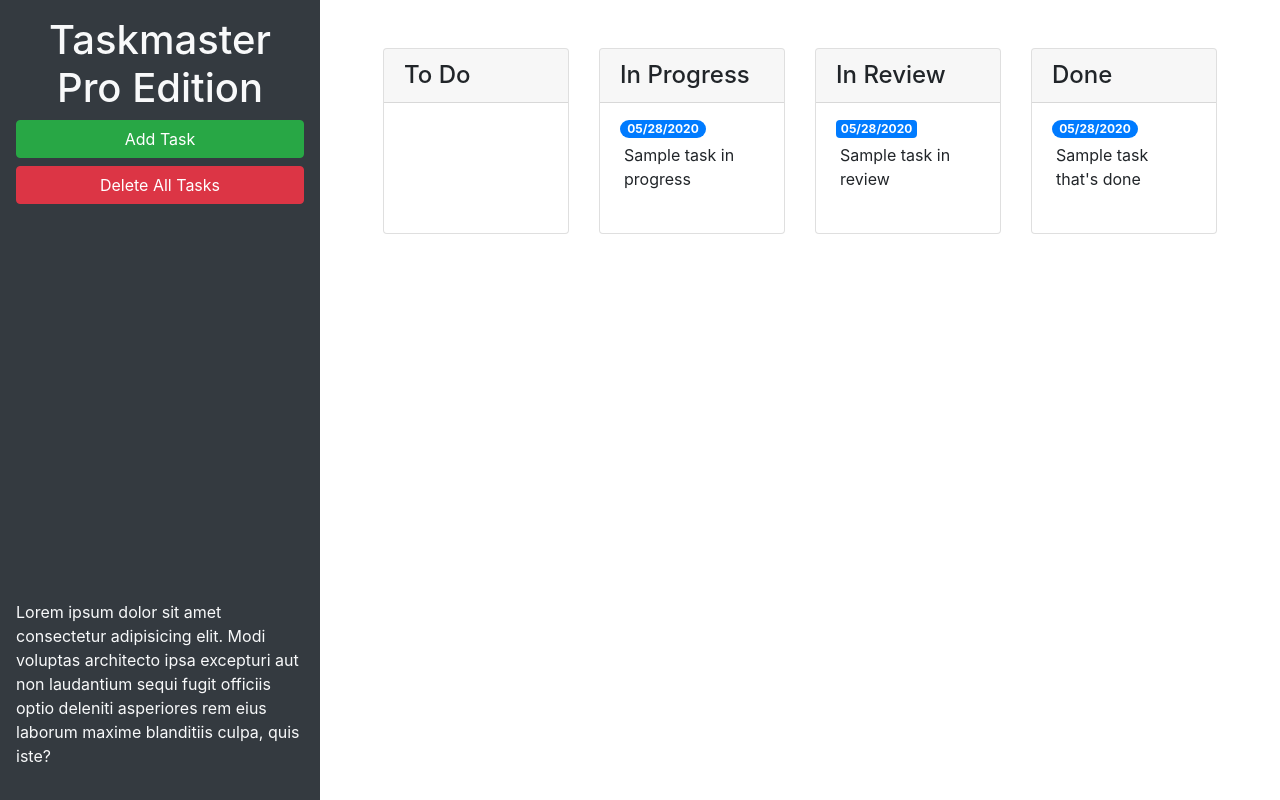
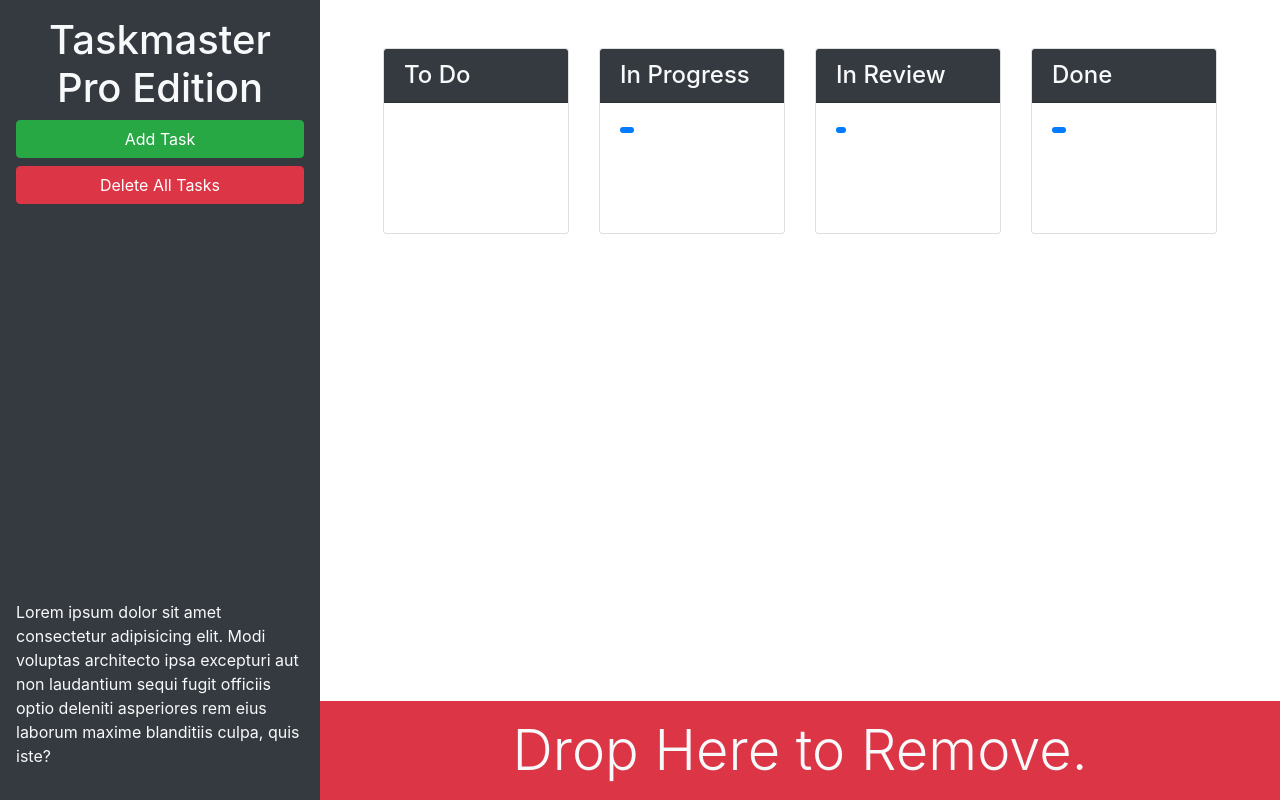
Before and after one commit to Connor-vb/taskmaster-pro, a plain HTML site: page index.html in a window 1280 px wide. Drawn offline with nearby package versions, Linux system fonts and the light colour scheme.

Commit message:
added drop feature

```diff
--- a/index.html
+++ b/index.html
@@ -13,22 +13,22 @@
 <body>
 
   <div class="row min-vh-100 no-gutters">
-    <header class="col-12 col-lg-3 bg-dark text-light d-flex flex-column p-4 p-lg-3">
+    <header class="col-12 col-lg-3 bg-dark text-light sticky-top d-flex flex-column p-4 p-lg-3">
       <h1 class="text-center">Taskmaster Pro Edition</h1>
       <button id="create-task" class="btn btn-block btn-success" data-toggle="modal" data-target="#task-form-modal">Add
         Task</button>
       <button id="remove-tasks" class="btn btn-block btn-danger">Delete All Tasks</button>
-      <p class="mt-auto">Lorem ipsum dolor sit amet consectetur adipisicing elit. Modi voluptas architecto ipsa
+      <p class="mt-auto d-none d-lg-block">Lorem ipsum dolor sit amet consectetur adipisicing elit. Modi voluptas architecto ipsa
         excepturi aut non
         laudantium sequi fugit officiis optio deleniti asperiores rem eius laborum maxime blanditiis culpa, quis iste?
       </p>
     </header>
-    <main class="col-12 col-lg-9">
+    <main class="col-12 col-lg-9 d-flex flex-column">
       <!-- to do start -->
       <div class="m-5 row justify-content-around">
         <div class="col-12 col-md-6 col-xl-3 mb-3">
           <div class="card">
-          <h4 class="card-header">
+          <h4 class="card-header bg-dark text-light">
             To Do
           </h4>
         <ul id="list-toDo" class="list-group list-group-flush"> </ul>
@@ -38,13 +38,13 @@
         <!-- in progress start -->
         <div class="col-12 col-md-6 col-xl-3 mb-3">
           <div class="card">
-          <h4 class="card-header">
+          <h4 class="card-header bg-dark text-light">
             In Progress
           </h4>
           <ul id="list-inProgress" class="list-group list-group-flush">
             <li class="list-group-item">
-              <span class="badge badge-primary badge-pill">05/28/2020</span>
-              <p class="m-1">Sample task in progress</p>
+              <span class="badge badge-primary badge-pill"> </span>
+              <p class="m-1"> </p>
             </li>
           </ul>
           </div>
@@ -53,13 +53,13 @@
         <!-- in review start -->
         <div class="col-12 col-md-6 col-xl-3 mb-3">
           <div class="card">
-          <h4 class="card-header">
+          <h4 class="card-header bg-dark text-light">
             In Review
           </h4>
           <ul id="list-inReview" class="list-group list-group-flush">
           <li class="list-group-item">
-            <span class="badge badge-primary badge-bill">05/28/2020</span>
-            <p class="m-1">Sample task in review</p>
+            <span class="badge badge-primary badge-bill"> </span>
+            <p class="m-1"> </p>
           </li>
         </ul>
           </div>
@@ -68,18 +68,23 @@
         <!-- done start -->
         <div class="col-12 col-md-6 col-xl-3 mb-3">
           <div class="card">
-          <h4 class="card-header">
+          <h4 class="card-header bg-dark text-light">
             Done
           </h4>
           <ul id="list-done" class="list-group list-group-flush">
             <li class="list-group-item">
-              <span class="badge badge-primary badge-pill">05/28/2020</span>
-              <p class="m-1">Sample task that's done</p>
+              <span class="badge badge-primary badge-pill"> </span>
+              <p class="m-1"> </p>
             </li>
           </ul>
           </div>
         </div>
         <!-- done end -->
+      </div>
+      <div id="trash" class="mt-auto">
+        <div class="w-100 bg-danger p-3 text-center text-light display-4">
+          Drop Here to Remove.
+        </div>
       </div>
     </main>
   </div>
```
